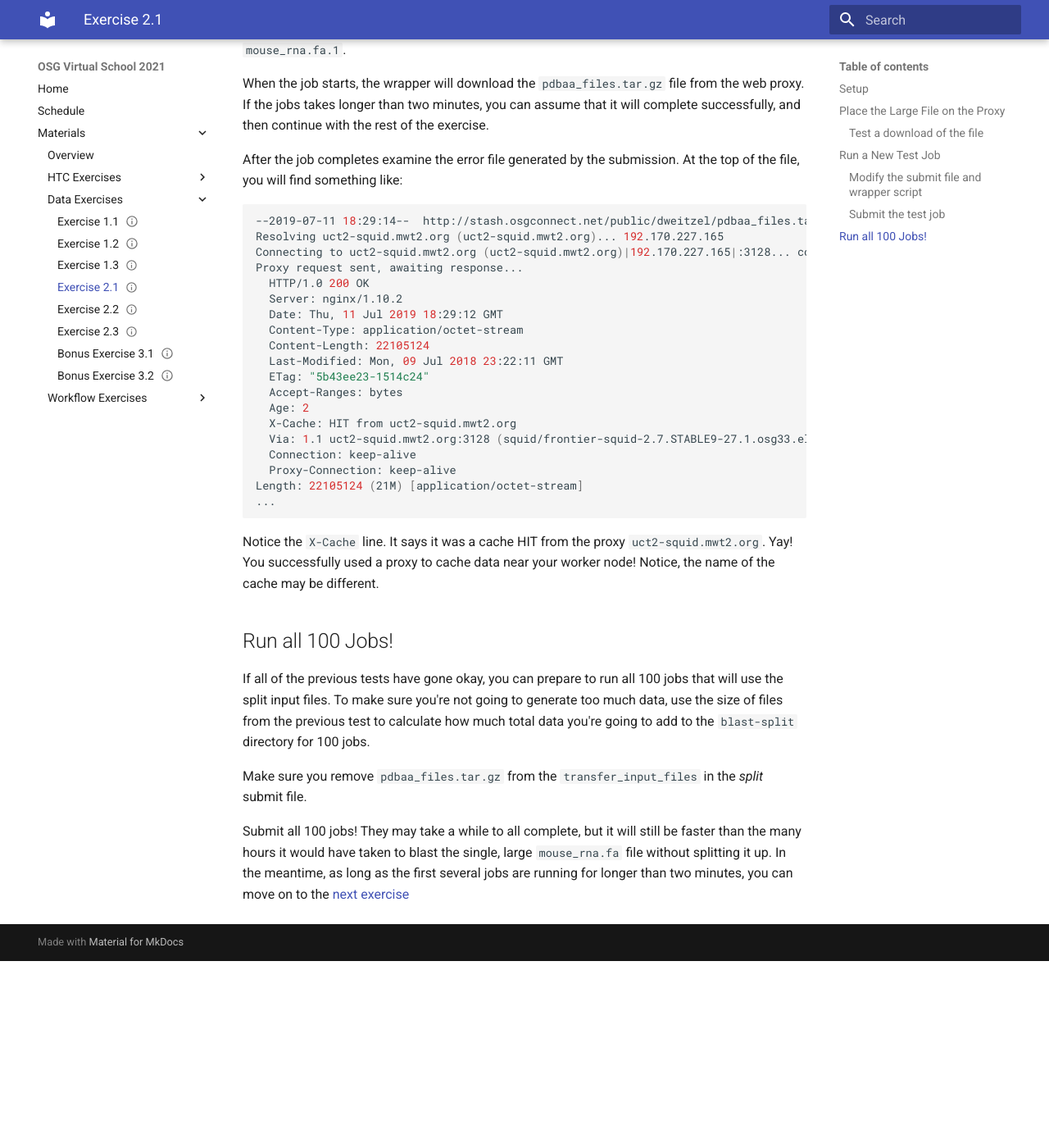
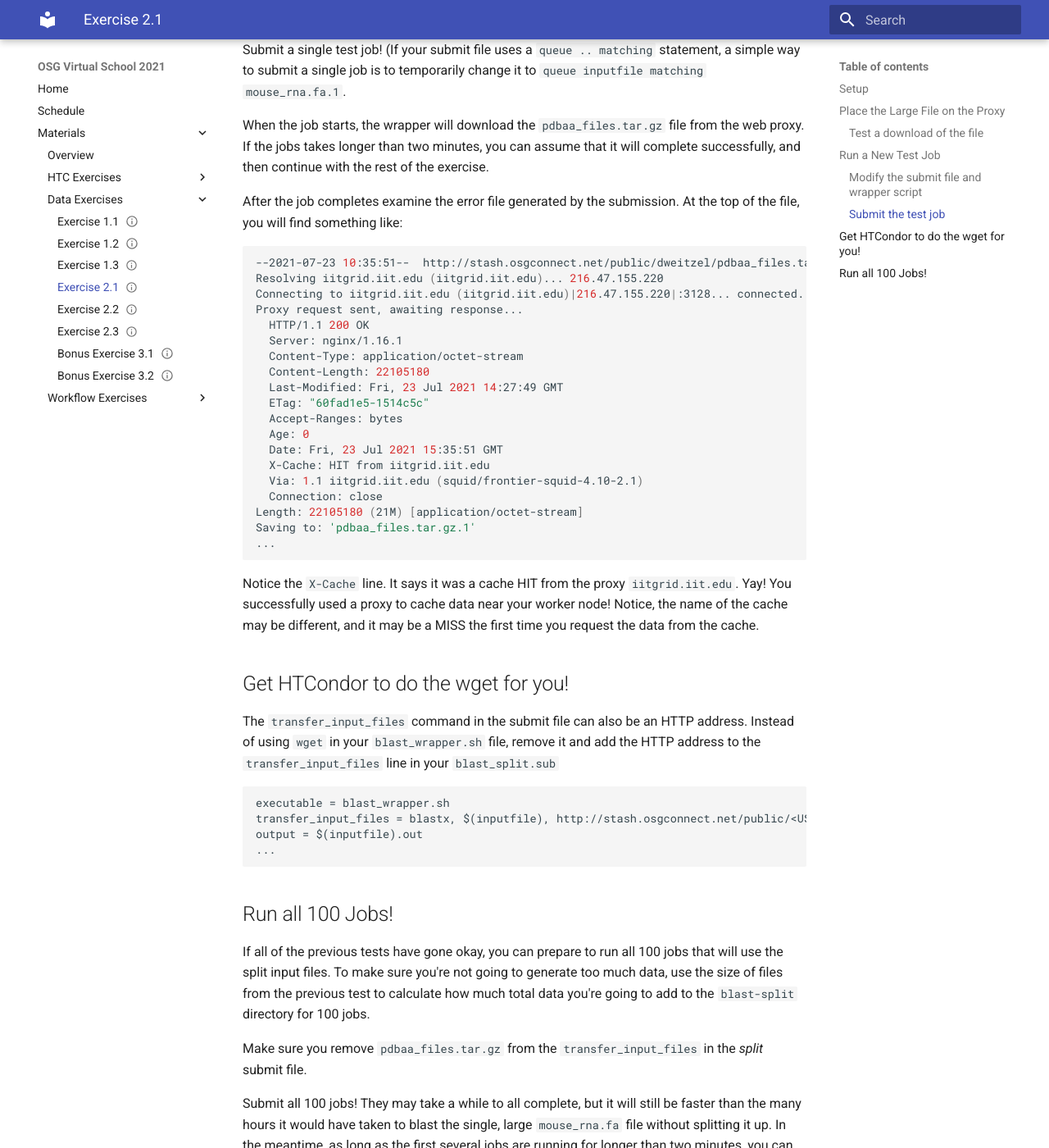
Before and after one commit to osg-htc/virtual-school-2021, an MkDocs documentation site: the page built from docs/materials/data/part2-ex1-blast-proxy.md, in a window 1280 px wide and 1400 px high, scrolled down 2184 px. Shown: the whole window at 82% size. Built offline with MkDocs 1.6.1 and Material for MkDocs 9.7.7, drawn with Linux system fonts in a browser that asks for light colours; before the commit the page ends 3356 px from its top, so only the background shows below that; some of the changed text lies outside the part shown.

Commit message:
Adding updates

````diff
--- a/docs/materials/data/part2-ex1-blast-proxy.md
+++ b/docs/materials/data/part2-ex1-blast-proxy.md
@@ -53,7 +53,8 @@
 
 ### Modify the submit file and wrapper script
 
-In the wrapper script, we have to add some special lines so that we can pull from the HTTP proxy.
+In the wrapper script, we have to add some special lines so that we can pull from the HTTP proxy and see where they are coming from.
+Normally, we would let HTCondor do the HTTP transfer, but we want to see the download and to see where it came from.
 In `blast_wrapper.sh`, we will have to add commands to pull the data file:
 
 ```bash hl_lines="4 8 14"
@@ -102,29 +103,43 @@
 At the top of the file, you will find something like:
 
 ```bash
---2019-07-11 18:29:14--  http://stash.osgconnect.net/public/dweitzel/pdbaa_files.tar.gz
-Resolving uct2-squid.mwt2.org (uct2-squid.mwt2.org)... 192.170.227.165
-Connecting to uct2-squid.mwt2.org (uct2-squid.mwt2.org)|192.170.227.165|:3128... connected.
+--2021-07-23 10:35:51--  http://stash.osgconnect.net/public/dweitzel/pdbaa_files.tar.gz
+Resolving iitgrid.iit.edu (iitgrid.iit.edu)... 216.47.155.220
+Connecting to iitgrid.iit.edu (iitgrid.iit.edu)|216.47.155.220|:3128... connected.
 Proxy request sent, awaiting response...
-  HTTP/1.0 200 OK
-  Server: nginx/1.10.2
-  Date: Thu, 11 Jul 2019 18:29:12 GMT
+  HTTP/1.1 200 OK
+  Server: nginx/1.16.1
   Content-Type: application/octet-stream
-  Content-Length: 22105124
-  Last-Modified: Mon, 09 Jul 2018 23:22:11 GMT
-  ETag: "5b43ee23-1514c24"
+  Content-Length: 22105180
+  Last-Modified: Fri, 23 Jul 2021 14:27:49 GMT
+  ETag: "60fad1e5-1514c5c"
   Accept-Ranges: bytes
-  Age: 2
-  X-Cache: HIT from uct2-squid.mwt2.org
-  Via: 1.1 uct2-squid.mwt2.org:3128 (squid/frontier-squid-2.7.STABLE9-27.1.osg33.el6)
-  Connection: keep-alive
-  Proxy-Connection: keep-alive
-Length: 22105124 (21M) [application/octet-stream]
+  Age: 0
+  Date: Fri, 23 Jul 2021 15:35:51 GMT
+  X-Cache: HIT from iitgrid.iit.edu
+  Via: 1.1 iitgrid.iit.edu (squid/frontier-squid-4.10-2.1)
+  Connection: close
+Length: 22105180 (21M) [application/octet-stream]
+Saving to: 'pdbaa_files.tar.gz.1'
 ...
 ```
 
-Notice the `X-Cache` line. It says it was a cache HIT from the proxy `uct2-squid.mwt2.org`.
-Yay! You successfully used a proxy to cache data near your worker node! Notice, the name of the cache may be different.
+Notice the `X-Cache` line. It says it was a cache HIT from the proxy `iitgrid.iit.edu`.
+Yay! You successfully used a proxy to cache data near your worker node! Notice, the name of the cache may be different, and
+it may be a MISS the first time you request the data from the cache.
+
+Get HTCondor to do the wget for you!
+------------------------------------
+
+The `transfer_input_files` command in the submit file can also be an HTTP address.  Instead of using `wget`
+in your `blast_wrapper.sh` file, remove it and add the HTTP address to the `transfer_input_files` line in your `blast_split.sub`
+
+```
+executable = blast_wrapper.sh
+transfer_input_files = blastx, $(inputfile), http://stash.osgconnect.net/public/<USERNAME>/pdbaa_files.tar.gz
+output = $(inputfile).out
+...
+```
 
 Run all 100 Jobs!
 -----------------
````
Also changed, not shown: other parts of docs/materials/data/part2-ex1-blast-proxy.md (+1 -1 lines), docs/materials/data/part1-ex1-data-needs.md (+8 -8 lines), docs/materials/data/part1-ex2-file-transfer.md (+9 -1 lines), docs/materials/data/part1-ex3-blast-split.md (+4 -4 lines), docs/materials/data/part2-ex2-stash-shared.md (+7 -5 lines), docs/materials/data/part2-ex3-stash-unique.md (+7 -7 lines).
